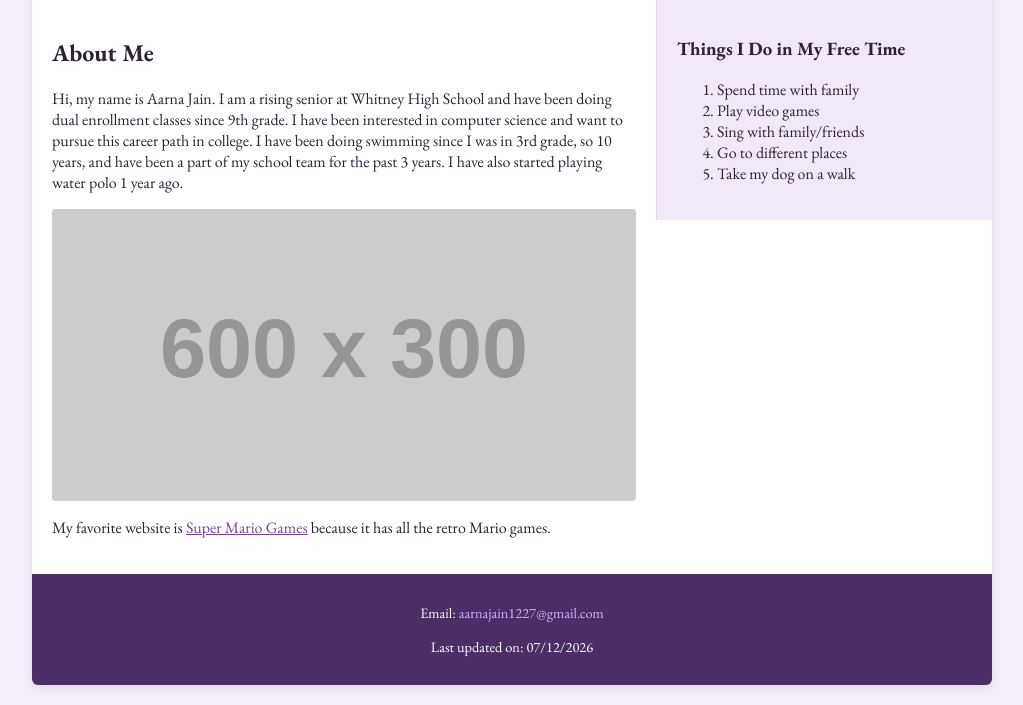
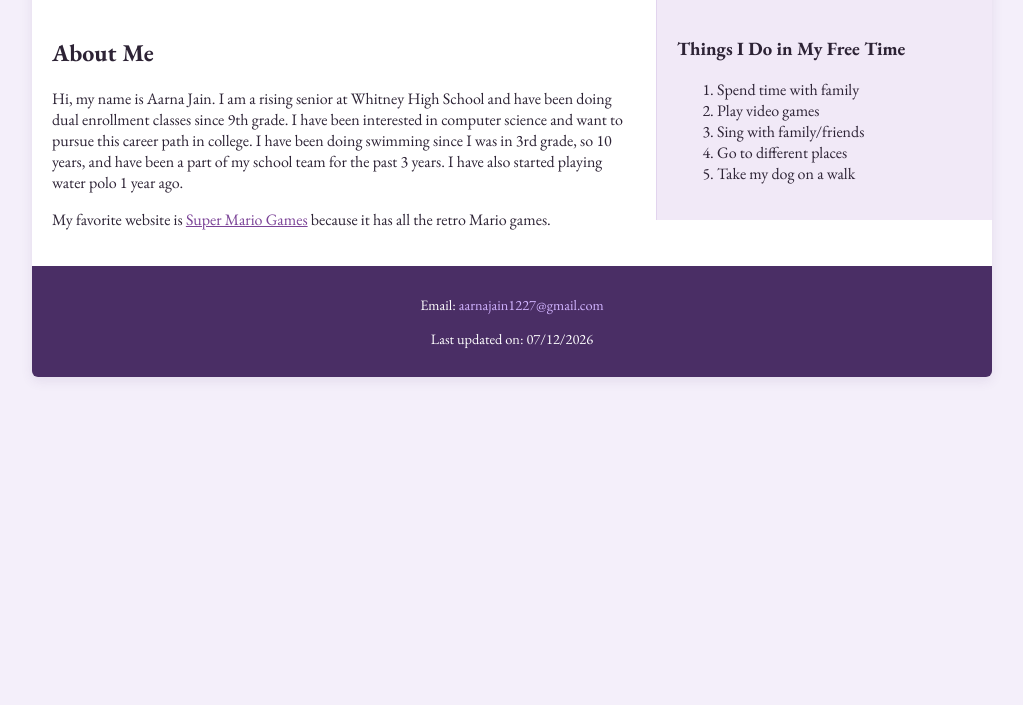
Before and after one commit to Aarna-1227/CIS-162-project-1-2, a plain HTML site: page index.html in a window 1280 px wide. Shown: the part 164-869 px from the top of the page, without its empty margins (128-1151 px from the left). After the commit the page ends 800 px from the top, so only its background shows below. Drawn offline with nearby package versions, Linux system fonts and the light colour scheme; placeholder pictures from the web are drawn by us.

Commit message:
Remove unnecessary lines from index.html

```diff
--- a/index.html
+++ b/index.html
@@ -35,8 +35,6 @@
         <h2>About Me</h2>
         <p>Hi, my name is Aarna Jain. I am a rising senior at Whitney High School and have been doing dual enrollment classes since 9th grade. I have been interested in computer science and want to pursue this career path in college. I have been doing swimming since I was in 3rd grade, so 10 years, and have been a part of my school team for the past 3 years. I have also started playing water polo 1 year ago.</p>
 
-        <img src="https://via.placeholder.com/600x300" alt="Retro Gaming Concept Image">
-
         <p>My favorite website is <a href="https://www.smbgames.be/" target="_blank">Super Mario Games</a> because it has all the retro Mario games.</p>
       </section>
 
```
